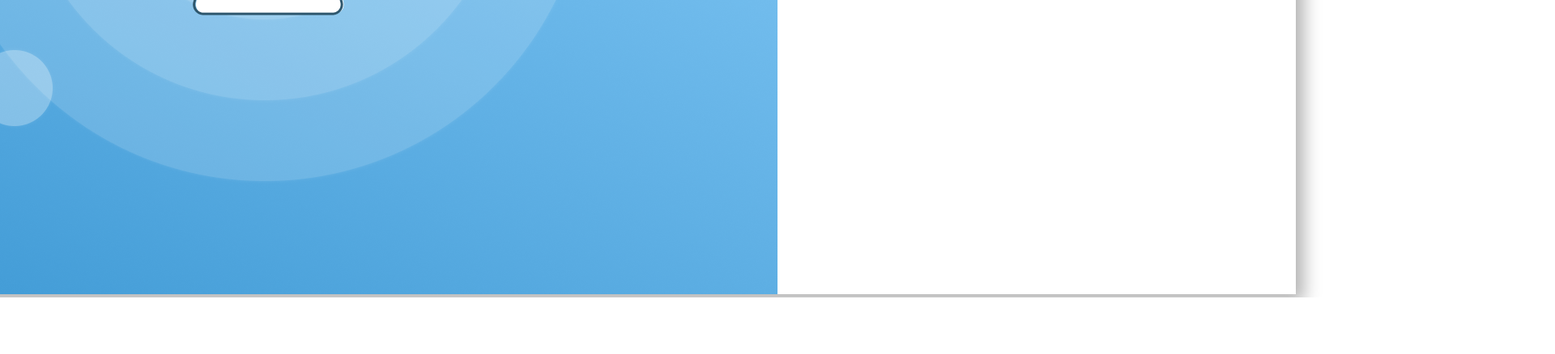
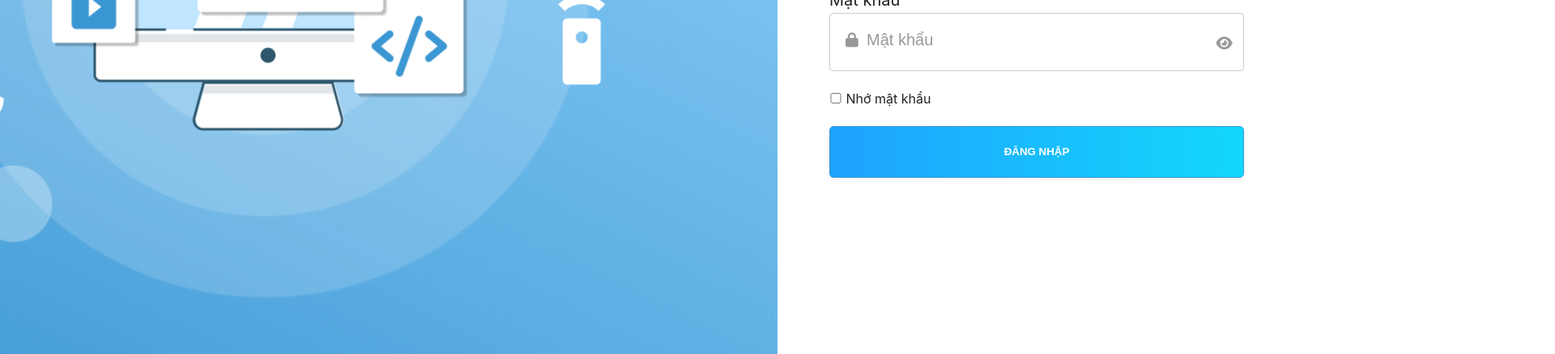
Before and after one commit to daothuthao312/login, a plain HTML site: page Login/index.html in a window 1280 px wide. Shown: the part 576-1014 px from the top of the page at 81% size, 1920 px wide, since content can reach past the window. Before the commit the page ends 944 px from the top, so only its background shows below. Drawn offline with Linux system fonts and the light colour scheme.

Commit message:
Add files via upload

```diff
--- a/Login/assets/css/style.css
+++ b/Login/assets/css/style.css
@@ -8,44 +8,51 @@
 }
 
 * {
+  padding: 0;
   margin: 0;
-  padding: 0;
   box-sizing: border-box;
-  font-family: "Montserrat", sans-serif;
 }
 
-body {
-  display: flex;
+body,
+html {
+  font-family: "Inter", sans-serif;
+  overflow: hidden;
+  display: grid;
+  place-items: center;
   justify-content: center;
   align-items: center;
-  height: 100vh;
 }
 
-.login {
-  display: flex;
-  box-shadow: 10px 10px 20px 0px rgba(0, 0, 0, 0.3);
+#login {
+  position: relative;
+  display: grid;
+  grid-template-columns: 2fr 1fr;
   height: 1080px;
 }
 
 .login-img {
+  width: 1280px;
   height: 100%;
 }
 
+.login-img img {
+  width: 1280px;
+  height: 100%;
+  object-fit: cover;
+}
+
 .login-container {
+  width: 640px;
+  height: 100%;
   background-color: var(--background);
   padding: 32px 64px 32px 64px;
+  display: grid;
+  grid-template-rows: 56px 509px 27px;
+  grid-gap: 210px;
 }
 
 .login-container .logo {
   text-align: center;
-  padding: 0 0 16px 0;
-  margin: 0 0 16px 0;
-}
-
-.login-form {
-  width: 512px;
-  height: 509px;
-  align-items: center;
 }
 
 .login-header {
@@ -169,7 +176,7 @@ form .form-group input {
   cursor: pointer;
 }
 
-.login-form .login-contact {
+.login-contact {
   align-items: center;
   padding-top: 8px;
   display: flex;
--- a/Login/index.html
+++ b/Login/index.html
@@ -1,19 +1,22 @@
 <!DOCTYPE html>
 <html lang="en">
   <head>
-    <meta charset="UTF-8" />
-    <meta name="viewport" content="width=device-width, initial-scale=1.0" />
-    <title>Login From</title>
+    <title>Login Form</title>
+    <link rel="stylesheet" href="./assets/css/style.css" />
+    <link
+      href="https://fonts.googleapis.com/css?family=Poppins:600&display=swap"
+      rel="stylesheet"
+    />
     <link
       rel="stylesheet"
       href="https://cdnjs.cloudflare.com/ajax/libs/font-awesome/6.2.1/css/all.min.css"
     />
-    <link rel="stylesheet" href="./assets/css/style.css" />
-    <link rel="stylesheet" href="./assets/css/responside.css" />
+
+    <script src="https://kit.fontawesome.com/a81368914c.js"></script>
   </head>
 
   <body>
-    <div class="login">
+    <div id="login">
       <div class="login-img">
         <img src="./assets/img/login1.png" alt="" />
       </div>
@@ -56,10 +59,10 @@
             </div>
             <button class="btn" type="submit"><span>Đăng nhập</span></button>
           </form>
-          <div class="login-contact">
-            <p>Liên hệ kỹ thuật: 0123456789</p>
-            <img src="./assets/img/logo.png" alt="" />
-          </div>
+        </div>
+        <div class="login-contact">
+          <p>Liên hệ kỹ thuật: 0123456789</p>
+          <img src="./assets/img/logo.png" alt="" />
         </div>
       </div>
     </div>
```
